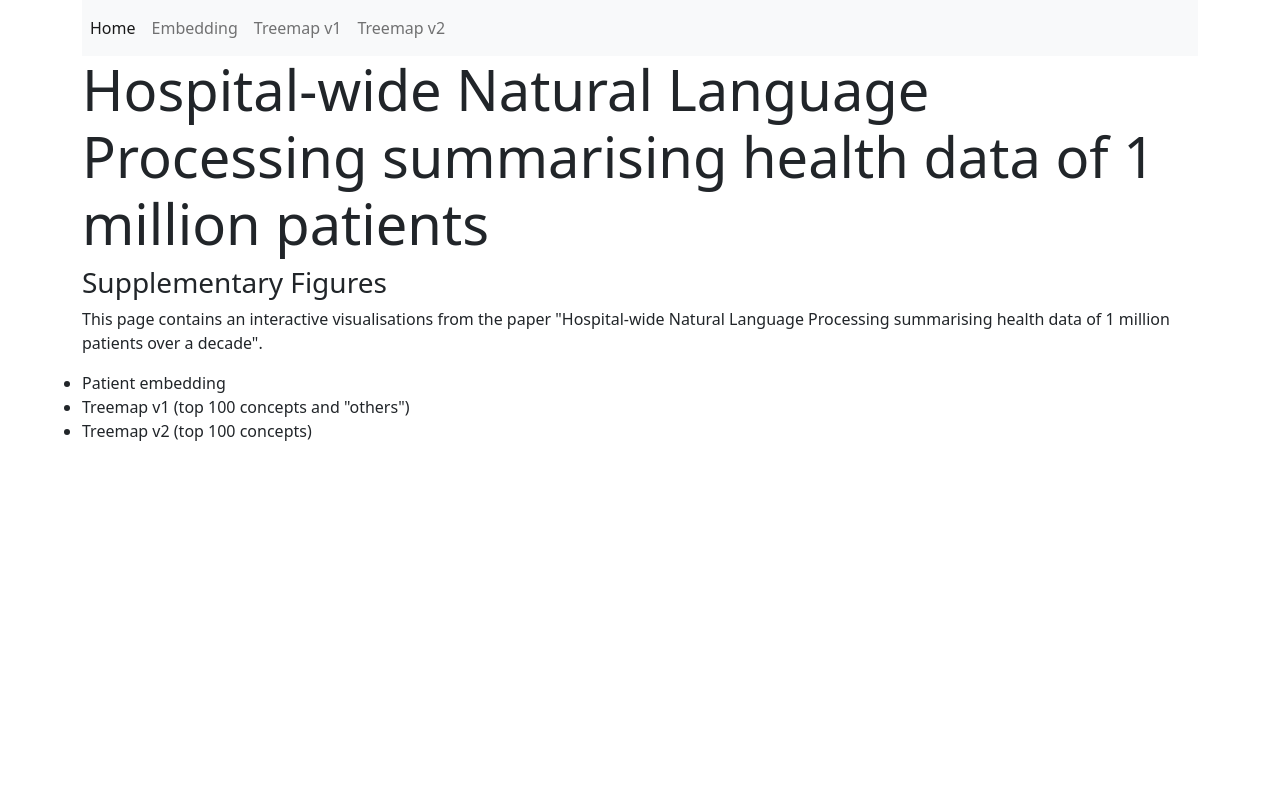
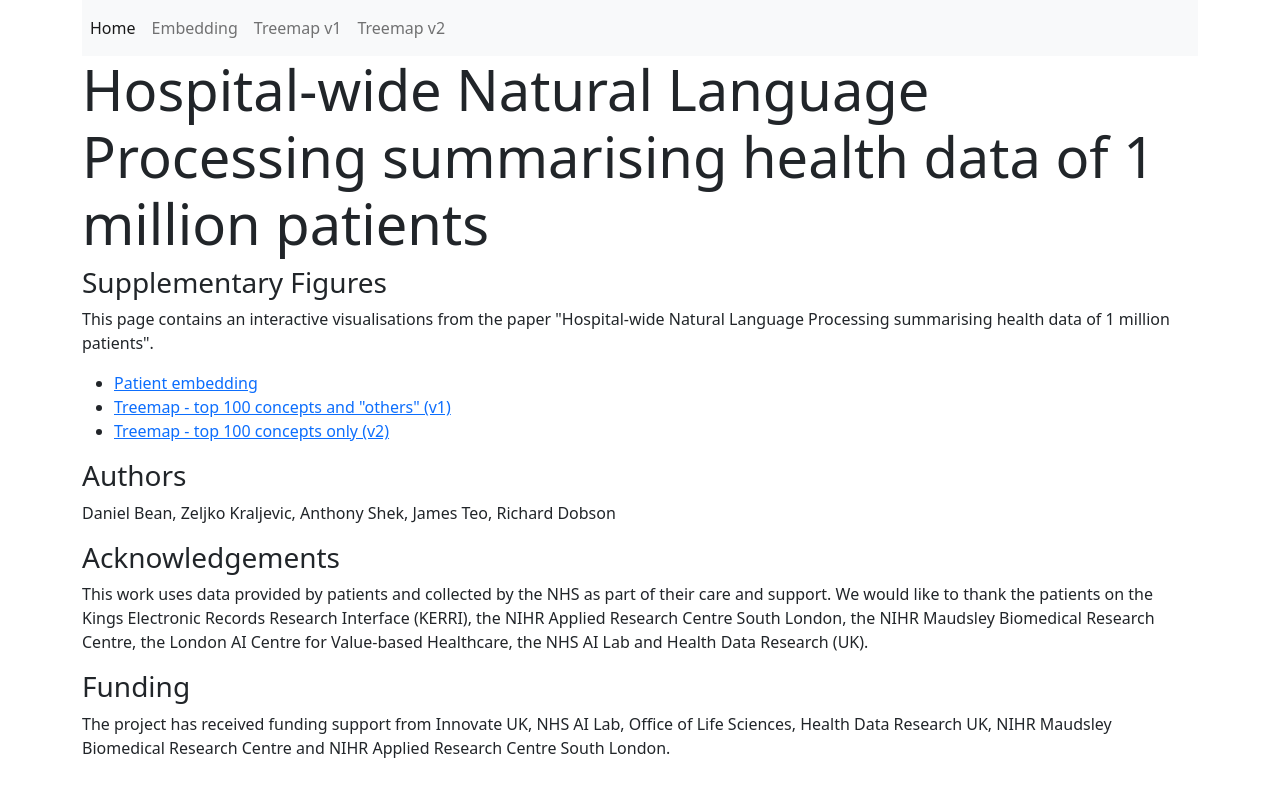
Before and after one commit to KHP-Informatics/NLP-embedding-visualisation, a plain HTML site: page index.html in a window 1280 px wide. Drawn offline with nearby package versions, Linux system fonts and the light colour scheme.

Commit message:
more info on homepage

```diff
--- a/index.html
+++ b/index.html
@@ -28,15 +28,26 @@
 		  </nav>
 
 		<div class="row">
+			<div class="col">
 			<h1 class="display-4">Hospital-wide Natural Language Processing summarising health data of 1 million patients</h1>
 			<h3>Supplementary Figures</h3>
-			<p>This page contains an interactive visualisations from the paper "Hospital-wide Natural Language Processing summarising health data of 1 million patients over a decade".</p>
+			<p>This page contains an interactive visualisations from the paper "Hospital-wide Natural Language Processing summarising health data of 1 million patients".</p>
 
 			<ul>
-				<li>Patient embedding</li>
-				<li>Treemap v1 (top 100 concepts and "others")</li>
-				<li>Treemap v2 (top 100 concepts)</li>
+				<li><a href="/NLP-embedding-visualisation/embedding.html">Patient embedding</a></li>
+				<li><a href="/NLP-embedding-visualisation/treemap.html">Treemap - top 100 concepts and "others" (v1)</a></li>
+				<li><a href="/NLP-embedding-visualisation/treemap_no-other.html">Treemap - top 100 concepts only (v2)</a></li>
 			</ul>
+
+			<h3>Authors</h3>
+			<p>Daniel Bean, Zeljko Kraljevic, Anthony Shek, James Teo, Richard Dobson</p>
+
+			<h3>Acknowledgements</h3>
+<p>This work uses data provided by patients and collected by the NHS as part of their care and support. We would like to thank the patients on the Kings Electronic Records Research Interface (KERRI), the NIHR Applied Research Centre South London, the NIHR Maudsley Biomedical Research Centre, the London AI Centre for Value-based Healthcare, the NHS AI Lab and Health Data Research (UK).</p>
+<h3>Funding</h3>
+<p>The project has received funding support from Innovate UK, NHS AI Lab, Office of Life Sciences, Health Data Research UK, NIHR Maudsley Biomedical Research Centre and NIHR Applied Research Centre South London.</p>
+
+		</div>
 		</div>
 		</div>
 	</body>
```
